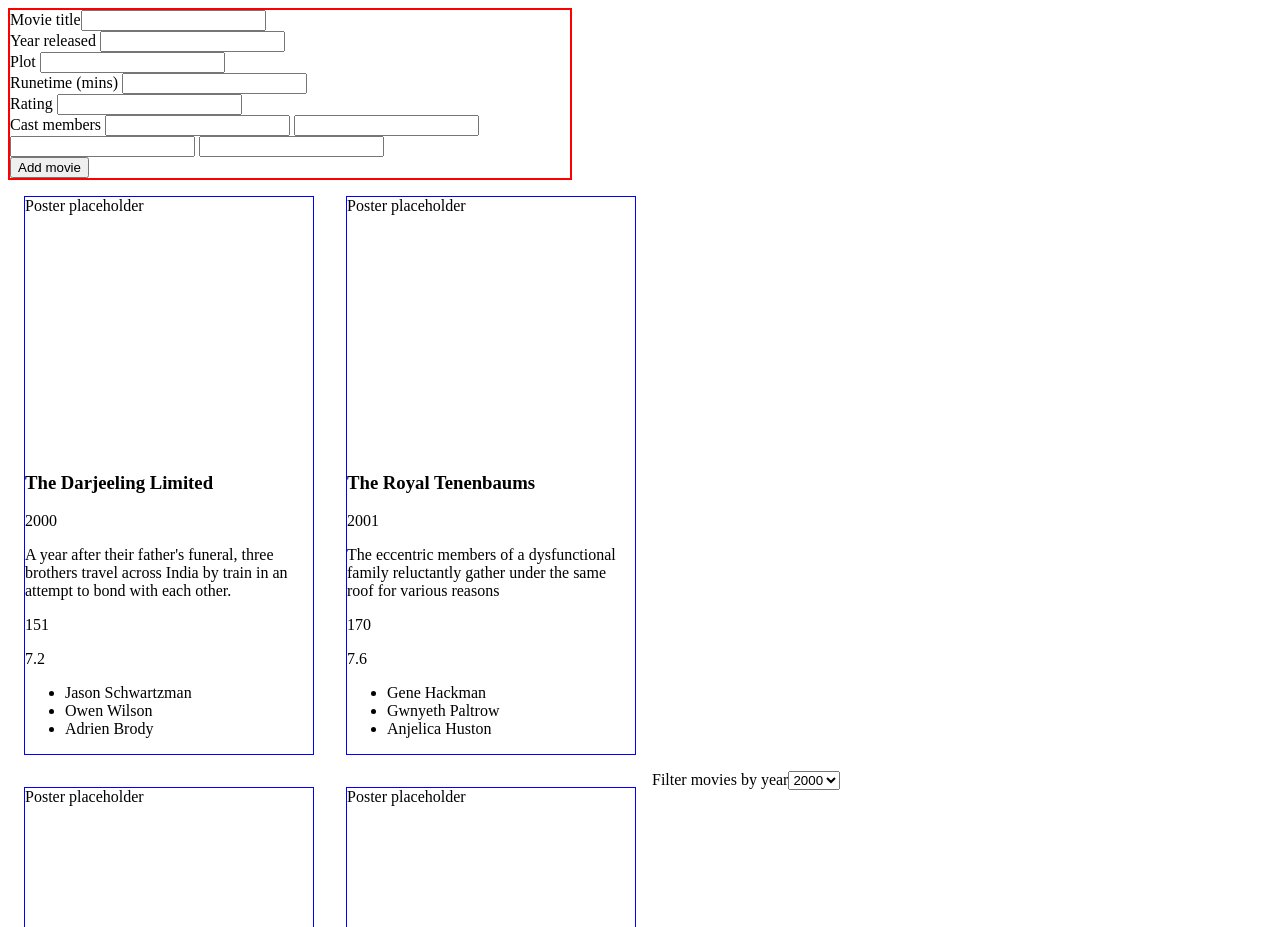
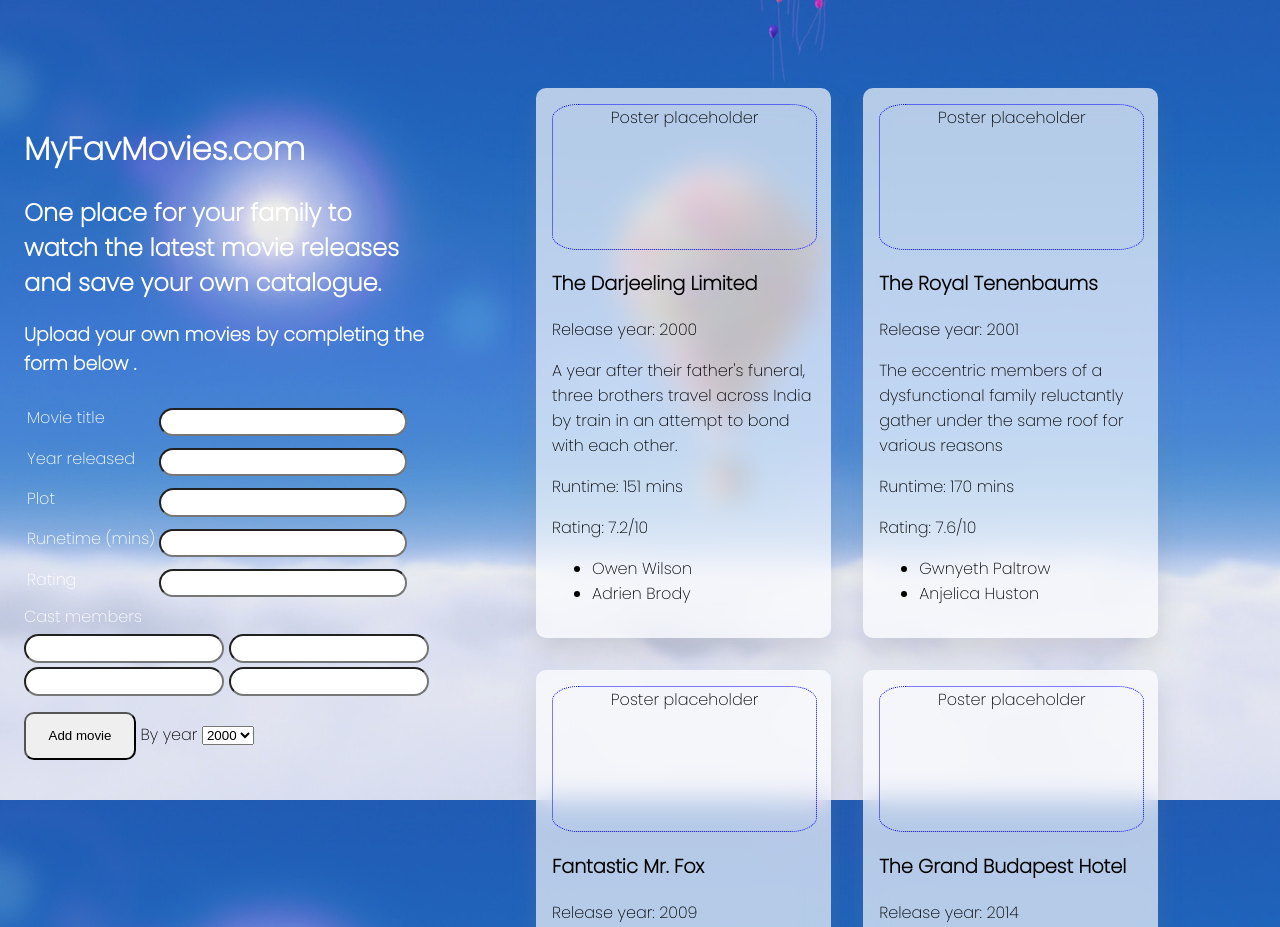
Before and after one commit to teshyp/fac_movieData, a plain HTML site: page index.html in a window 1280 px wide. Shown: the top 927 px of the page. Drawn offline with Linux system fonts and the light colour scheme.

Commit message:
Add new movie bug fixed. CSS updated.

```diff
--- a/app.js
+++ b/app.js
@@ -35,6 +35,7 @@
 };
 
 const galleryContainer = document.getElementById("movie-gallery-container");
+const formArea = document.getElementById("form-input-area");
 
 // Function to: check data validity
 
@@ -72,7 +73,11 @@
     renderData(title, plot, runtime, year, rating, cast, movieKeys);
   }
 
-  createFilter(yearFilterOptions, movieInfo, movieKeys);
+  let filter = document.getElementById("yearsFilter");
+
+  if (!filter) {
+    createFilter(yearFilterOptions, movieInfo, movieKeys);
+  }
 }
 
 // Function to: dynamically create elements and render to display screen
@@ -97,20 +102,19 @@
   castContainerUl.classList.add("cast-list");
 
   movieTitle.textContent = title;
-  movieYear.textContent = year;
+  movieYear.textContent = ` Release year: ${year}`;
   moviePoster.textContent = "Poster placeholder";
   moviePlot.textContent = plot;
-  movieRuntime.textContent = runtime;
-  movieRating.textContent = rating;
+  movieRuntime.textContent = `Runtime: ${runtime} mins`;
+  movieRating.textContent = `Rating: ${rating}/10`;
 
-  let castList = [];
+  let castList = Array.from(cast);
 
-  for (let i = 0; i < cast.length; i++) {
+  for (let i = 1; i < castList.length; i++) {
     const castLi = document.createElement("li");
     castLi.classList.add("cast-member");
-    castLi.textContent = cast[i];
+    castLi.textContent = castList[i];
     castContainerUl.append(castLi);
-    castList.push(cast[i]);
   }
 
   movieTile.appendChild(moviePoster);
@@ -118,7 +122,6 @@
   movieTile.appendChild(movieYear);
   movieTile.appendChild(moviePlot);
   movieTile.appendChild(movieRuntime);
-  movieTile.appendChild(movieRating);
   movieTile.appendChild(movieRating);
   movieTile.appendChild(castContainerUl);
   galleryContainer.appendChild(movieTile);
@@ -147,7 +150,7 @@
   const filterOptions = yearFilterOptions;
 
   const label = document.createElement("label");
-  label.innerHTML = "Filter movies by year";
+  label.innerHTML = "By year  ";
   label.htmlFor = "yearOptions";
   label.id = "yearsFilter";
 
@@ -175,21 +178,25 @@
       }
     }
 
-    const seeAllBtn = document.createElement("button");
-    seeAllBtn.innerHTML = "Back to all movies";
-    seeAllBtn.id = "seeAllBtn";
+    let oldSeeAllBtn = document.getElementById("seeAllBtn");
 
+    if (oldSeeAllBtn == null) {
+      let seeAllBtn = document.createElement("button");
+      seeAllBtn.type = "button";
+      seeAllBtn.innerHTML = "All movies";
+      seeAllBtn.id = "seeAllBtn";
+      seeAllBtn.addEventListener("click", () =>
+        returnState(movieData, seeAllBtn)
+      );
+      formArea.appendChild(seeAllBtn);
+    }
     // Render filtered movies from chosen year
     returnState(filteredState);
 
     if (yearsFilter) yearsFilter.remove();
-
-    seeAllBtn.addEventListener("click", () => returnState(movieData));
-
-    galleryContainer.appendChild(seeAllBtn);
   });
 
-  galleryContainer.appendChild(label).appendChild(select);
+  formArea.appendChild(label).appendChild(select);
 }
 
 function clearGallery() {
@@ -217,6 +224,7 @@
   inputCast
 ) {
   console.log("test working");
+  event.preventDefault();
   const castArray = [inputCast];
 
   for (let i = 0; i < inputCast.length; i++) {
--- a/index.html
+++ b/index.html
@@ -5,25 +5,65 @@
     <meta http-equiv="X-UA-Compatible" content="IE=edge" />
     <meta name="viewport" content="width=device-width, initial-scale=1.0" />
     <link rel="stylesheet" href="style.css" />
-    <title>Document</title>
+    <link rel="preconnect" href="https://fonts.googleapis.com">
+    <link rel="preconnect" href="https://fonts.googleapis.com">
+    <link rel="preconnect" href="https://fonts.gstatic.com" crossorigin>
+    <link href="https://fonts.googleapis.com/css2?family=Poppins:wght@100;200&display=swap" rel="stylesheet">
+
+    <title>MyFavMovies</title>
   </head>
   <body>
+    <div id="left-container">
+    <h1> MyFavMovies.com </h1>
+    <h2> One place for your family to watch the latest movie releases and save your own catalogue. </h2>
+    <h3> Upload your own movies by completing the form below .</h3>
+
     <section id="form-container" class="form-display">
-      <div id="form-input-area" >
-        <div><label>Movie title<title></title></label><input type="text" id="input-title" name="name" required></div>
-        <div><label> Year released </label><input type="number" id="input-year" name="Year" minlength="4" maxlength="4" required></div>
-        <div><label> Plot </label><input type="text" id="input-plot" name="plot" ></div>
-        <div><label>Runetime (mins) </label><input type="number" id="input-runtime" maxlength="4" name="name" required>
-          <div><label> Rating </label><input type="number" id="input-rating" minlength="1" maxlength="2" name="rating" >
-  <div id="cast-form">
-    <label> Cast members <title> </title></label><input type="text" class="input-cast" name="cast" required>
-    <input type="text" class="input-cast" name="cast" required>
-    <input type="text" class="input-cast" name="cast" required>
-    <input type="text" class="input-cast" name="cast" required>
-  </div>
+
+<form id="form-input-area"" action="">
+<table>
+  <tr>
+    <td align=""> <label id="label-title">Movie title<title></title></label></td>
+      <td align=""> <input type="text" id="input-title" class="input-fields" name="name" required> </td>
+  </tr>
+  <tr>
+    <td align=""> <label id="label-year"> Year released </label></label></td>
+    <td align=""> <input type="text" id="input-year" class="input-fields"name="name" ></td>
+  </tr>
+  <tr>
+    <td align=""> <label id="label-plot"> Plot </label> </td>
+    <td align="">  <input type="text" id="input-plot" class="input-fields"name="plot" > </td>
+  </tr>
+  <tr>
+    <td align=""> <label id="label-runtime">Runetime (mins) </label> </td>
+    <td align=""> <input type="number" id="input-runtime" class="input-fields"maxlength="4" name="name" > </td>
+  </tr>
+  <tr>
+    <td align=""> <label id="label-rating"> Rating </label> </td>
+    <td align=""> <input type="number" id="input-rating"class="input-fields" minlength="1" maxlength="2" name="rating" > </td>
+  </tr>
+<td>
+</table>
+  <label id="label-cast"> Cast members <title> </title></label>
+  <div id="cast-table">
+    <div>
+      <input type="text" class="input-cast" name="cast" required >
+      <input type="text" class="input-cast" name="cast"required >
+      <input type="text" class="input-cast" name="cast"required >
+      <input type="text" class="input-cast" name="cast" required>
+    </div>
+
+
+  </div
+
+
+
+
+</form>
   <button type="submit" id="btn-submit"> Add movie </button>
       </div>
     </section>
+  </div>
 
     <section id="movie-gallery-container">
       <div id="" class="movie-tile">
--- a/style.css
+++ b/style.css
@@ -1,30 +1,127 @@
+body {
+  background-image: url(/images/wallpaper.jpeg);
+  background-attachment: fixed;
+  background-size: cover;
+  color: rgb(0, 0, 0);
+  font-family: "Poppins", sans-serif;
+  display: flex;
+  flex-direction: row;
+  align-items: flex-start;
+}
+
+.input-fields {
+  border-radius: 15px;
+  margin: 0.5rem 1rem 0 0;
+  width: 15rem;
+  height: 1.4rem;
+}
+
+.input-cast {
+  border-radius: 15px;
+  width: 12rem;
+  height: 1.4rem;
+  margin: 0.3rem 0 0 0;
+}
 .movie-poster {
-  width: 13rem;
-  height: 16rem;
+  width: 100%;
+  height: 9rem;
+  text-align: center;
+  justify-content: center;
+  border: dotted 1px blue;
+  border-radius: 10%;
+}
+
+#left-container {
+  max-width: 25rem;
+  margin: 6rem 6rem 0rem 1rem;
+  color: white;
 }
 
 #movie-gallery-container {
-  width: 60rem;
+  margin: 4rem 0 0 0;
+  max-width: 50rem;
   display: flex;
   flex-wrap: wrap;
 }
 
-.movie-tile {
-  border: 1px solid blue;
-  margin: 1rem;
-  width: 30%;
+#cast-table {
+  display: flex;
 }
 
-#seeAllBtn {
-  width: 5rem;
-  height: 3rem;
+.movie-tile {
+  margin: 1rem;
+  padding: 1rem;
+  width: 35%;
+  box-shadow: 0 15px 25px rgba(129, 124, 124, 0.2);
+  border-radius: 10px;
+  backdrop-filter: blur(14px);
+  background-color: rgba(255, 255, 255, 0.672);
+}
+
+.movie-title {
+  font-size: larger;
+  font-weight: bolder;
 }
 
 #form-container {
-  border: solid 2px red;
-  width: 35rem;
+  width: 30rem;
 }
 
 .form-hide {
   display: none;
 }
+
+#label-title {
+  margin: 0;
+}
+
+#label-year {
+  margin: 0;
+}
+
+#label-plot {
+  margin: 0;
+}
+
+#label-runtime {
+  margin: 0;
+}
+
+#label-rating {
+  margin: 0 0 1rem 0;
+}
+
+#label-cast {
+  margin: 0 0 0 0;
+}
+
+#yearsFilter {
+  color: black;
+  margin: 0 3rem 3rem 0;
+}
+
+#cast-form {
+  width: 10rem;
+  display: flex;
+  flex-direction: column;
+}
+
+#cast-form-area {
+  margin: 1rem 0 0 0;
+  display: flex;
+  flex-direction: row;
+}
+
+#btn-submit {
+  margin: 1rem 0 1rem 0;
+  width: 7rem;
+  height: 3rem;
+  border-radius: 10px;
+}
+
+#seeAllBtn {
+  width: 7rem;
+  height: 3rem;
+  border-radius: 10px;
+  margin: 0 1rem 4rem 0;
+}
```
Also changed, not shown: images/wallpaper.jpeg (added), images/wallpaper2.jpeg (added).
